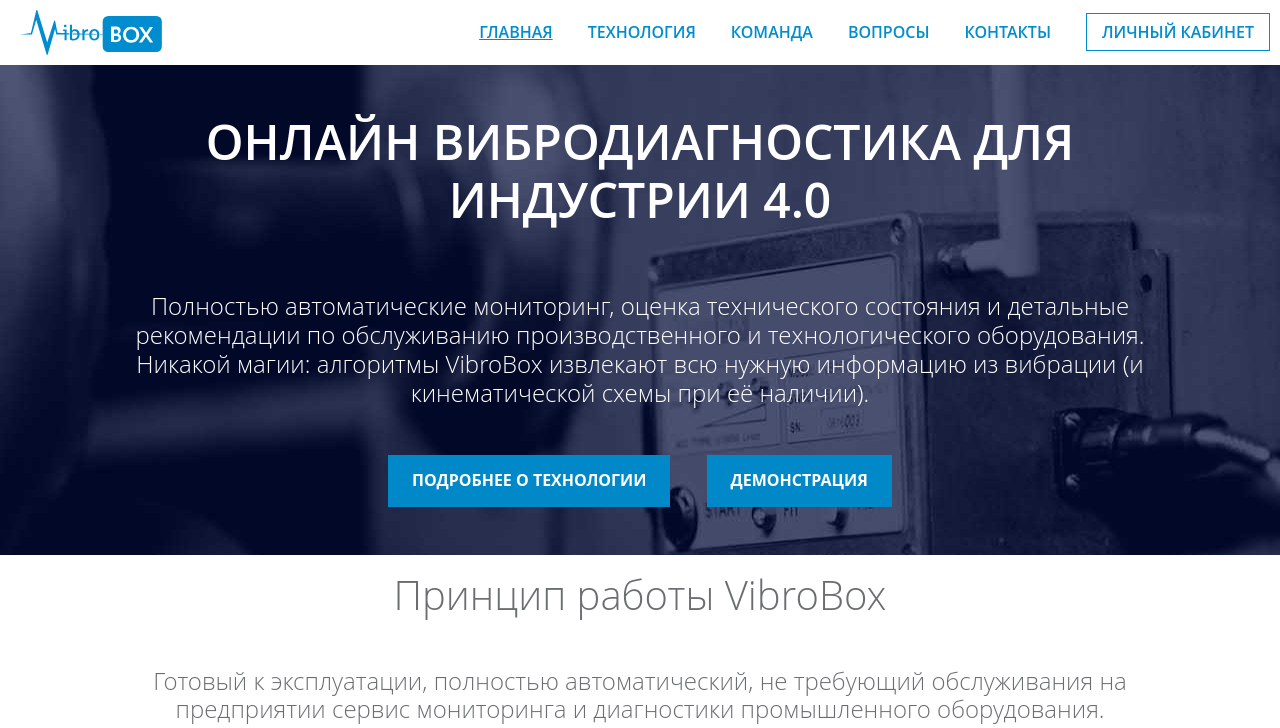
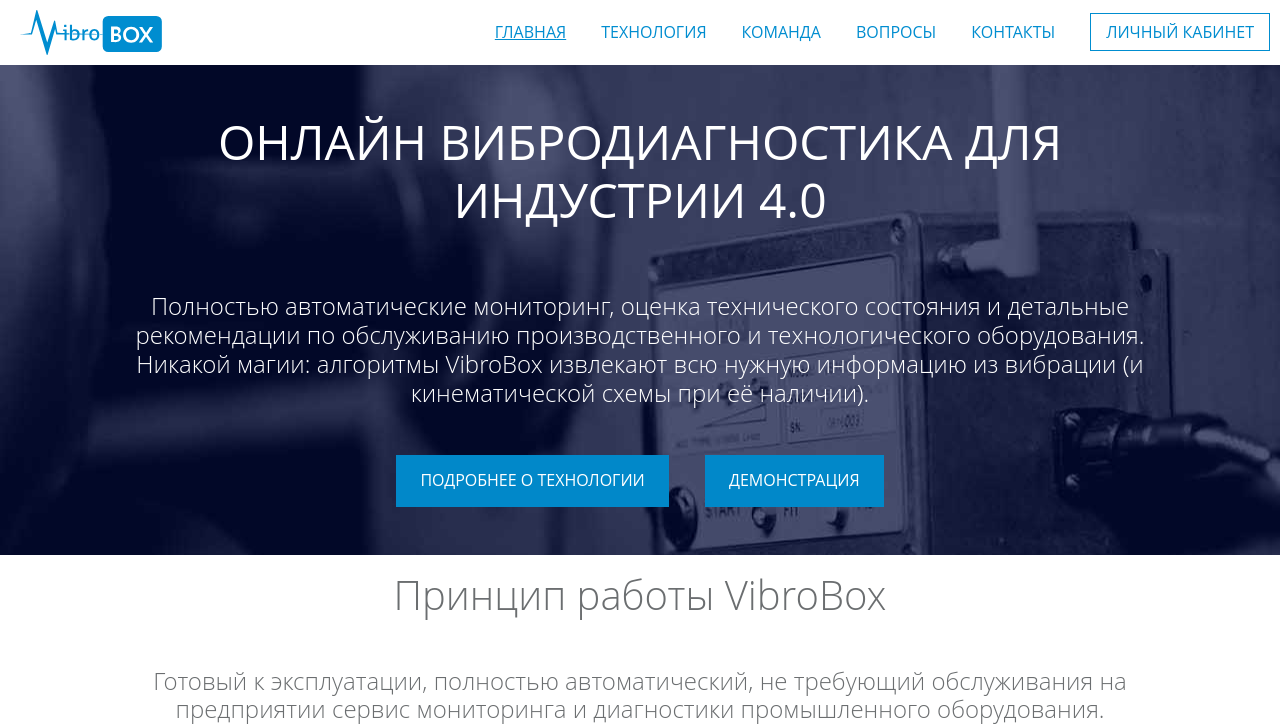
Before and after one commit to biodranik/phaina, a PHP site: page / in a window 1280 px wide. Shown: the top 728 px of the page. Run offline with PHP 8.4, Linux system fonts and the light colour scheme; style sheets or scripts are compiled from the project's sources.

Commit message:
More sexy font weights.

```diff
--- a/scss/_header.scss
+++ b/scss/_header.scss
@@ -4,7 +4,7 @@
 @mixin MenuItemsTextStyling {
   color: $logoColor;
   font-size: $baseFontSize;
-  font-weight: 600;
+  font-weight: normal;
   text-transform: uppercase;
   cursor: pointer;
   text-align: center;
--- a/scss/index/_banner.scss
+++ b/scss/index/_banner.scss
@@ -17,7 +17,7 @@
 .action-button {
   margin: 1rem;
   font-size: $baseFontSize;
-  font-weight: 700;
+  font-weight: normal;
   padding: 1rem 1.5rem;
   text-transform: uppercase;
   background-color: $linkColor;
--- a/scss/index/_index.scss
+++ b/scss/index/_index.scss
@@ -4,7 +4,6 @@
   &__main {
     padding-bottom: 2rem;
     font-size: 3 * $baseFontSize;
-    font-weight: 600;
     text-transform: uppercase;
 
     @include phablet {
```
